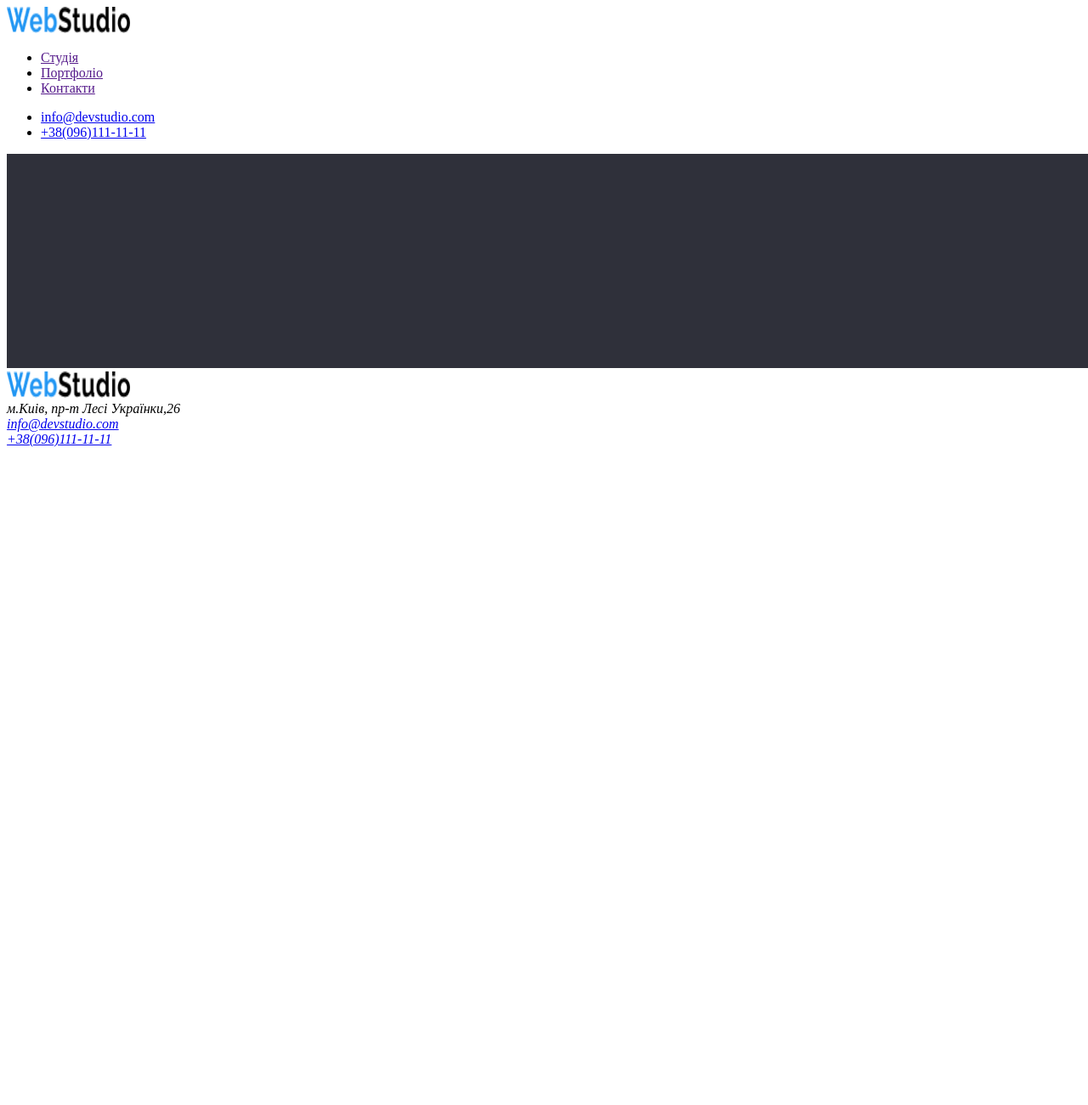
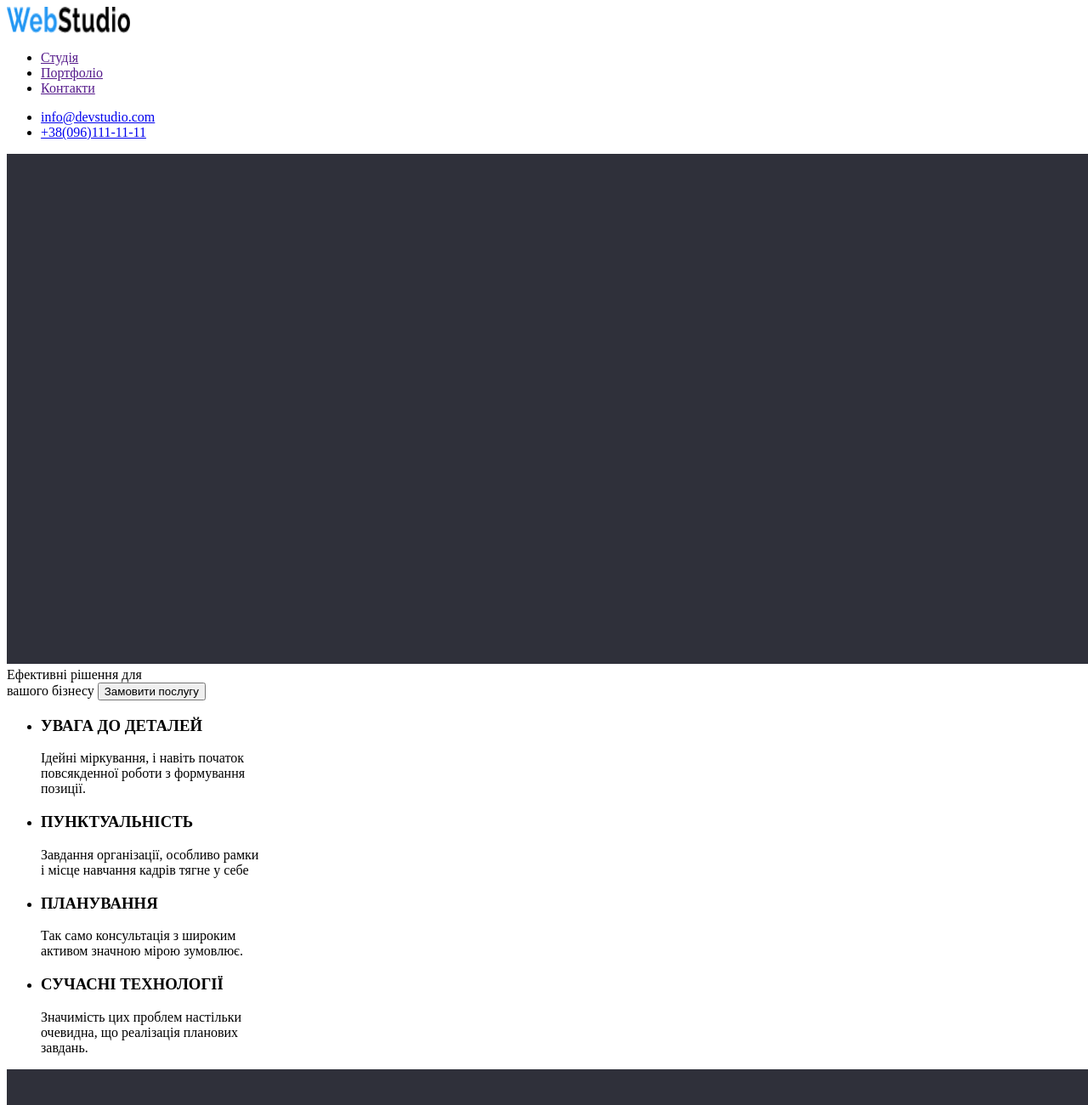
Before and after one commit to Eduardkvaker/goit-homework-1, a plain HTML site: page index.html in a window 1280 px wide. Shown: the top 1300 px of the page at 85% size. Before the commit the page ends 800 px from the top, so only its background shows below. Drawn offline with Linux system fonts and the light colour scheme.

Commit message:
add goit-homework-1

```diff
--- a/index.html
+++ b/index.html
@@ -6,8 +6,9 @@
     <title>Document</title>
 </head>
 <body>
-    <nav>
+
     <header class="header">
+        <nav>
         <a href="./index.html" aria-lebel="site logo WebStudio">
             <img src="./images/header/WebStudio (1).png" alt="logo" width="145" height="31"
         </a>
@@ -21,11 +22,38 @@
             <li><a href="mailto:info@devstudio.com">info@devstudio.com</a></li>
             <li><a href="tel:+38 096 111 11 11">+38(096)111-11-11</a></li>
         </ul>
-</nav>
+        </nav>
     </header>
     <main>
+        <section>
+            <a href="./index.html" aria-label=""></a>
+            <img src="./images/main/фон main покращений 1.png" alt="picture" width="1600" height="600"
+<h1>Ефективні рішення для<br>вашого бізнесу</h1>
+<button type="button">Замовити послугу</button>
+        </section>
+        <ul>
+            <li>
+              <h3>УВАГА ДО ДЕТАЛЕЙ</h3>
+              <p> Ідейні міркування, i навіть початок<br>повсякденної роботи з формування<br> позиції.</p>
+            </li>
+
+            <li>
+                <h3>ПУНКТУАЛЬНІСТЬ</h3>
+                <p>Завдання організації, особливо рамки<br> i місце навчання кадрів тягне у себе</p>
+            </li>
+
+            <li>
+                <h3>ПЛАНУВАННЯ</h3>
+                <p>Так само консультація з широким<br> активом значною мірою зумовлює.</p>
+            </li>
+            <li>
+                <h3>СУЧАСНІ ТЕХНОЛОГІЇ</h3>
+                <p>Значимість цих проблем настільки<br> очевидна, що реалізація планових<br> завдань.</p>
+            </li>
+        </ul>
     </main>
  <footer class="footer">
+    <a href="./index.html" aria-lebel="picture"></a>
     <img src="./images/footer/Footer bg.png" alt="picture" width="1600" height="252"
 <a href="./index.html" aria-lebel="site logo WebStudio">
     <img src="./images/header/WebStudio (1).png" alt="logo" width="145" height="31" </a>
```
Also changed, not shown: images/main/Bg.jpg (added), images/main/фон main покращений 1.png (added).
